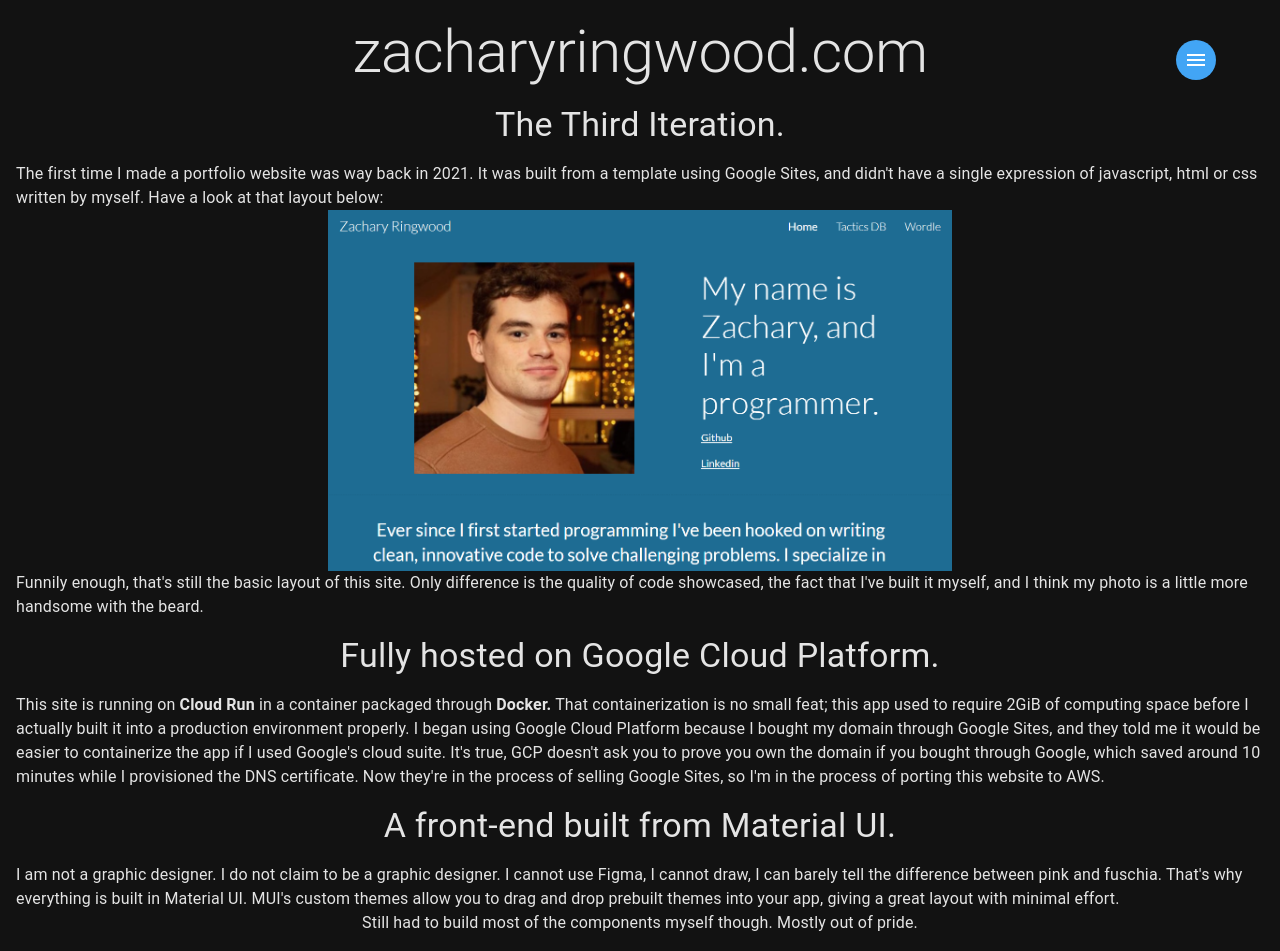
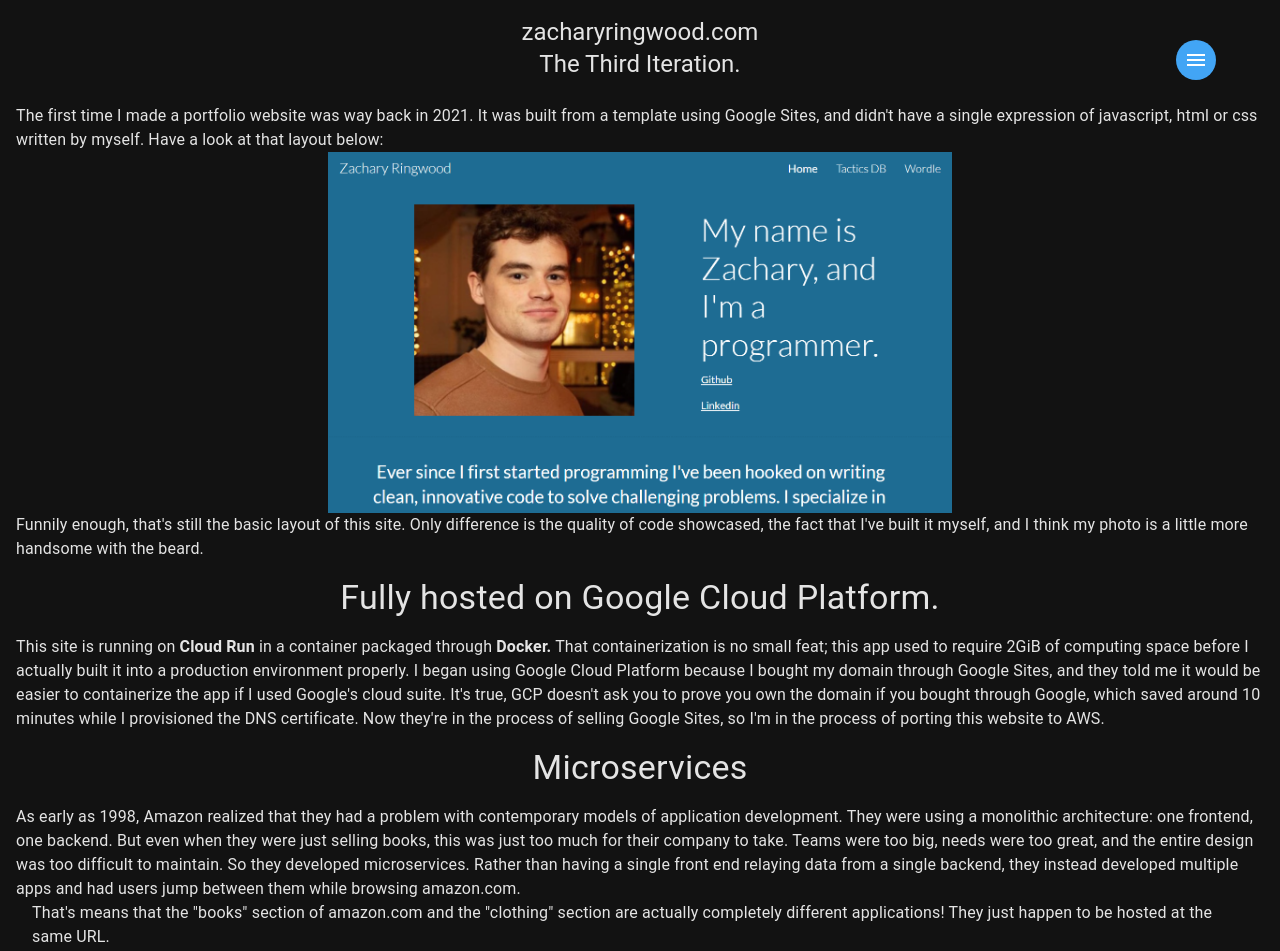
Before and after one commit to zringwood/portfolio-website, a React (Create React App) app: page /portfolio in a window 1280 px wide. Shown: the top 951 px of the page. Built offline with nearby package versions, Linux system fonts and the light colour scheme; the HTML template or start-up script is replaced by a standard one.

Commit message:
Fixed that goddamn title

```diff
--- a/src/pages/Portfolio/Portfolio.jsx
+++ b/src/pages/Portfolio/Portfolio.jsx
@@ -1,4 +1,4 @@
-import { Typography, useTheme, Box } from "@mui/material";
+import { Typography, useTheme, Box, Link } from "@mui/material";
 import { useState } from "react";
 import GoogleSite from '../../assets/images/googlesite.PNG'
 import CustomHook from '../../assets/images/customhook.PNG'
@@ -17,13 +17,17 @@
             justifyContent: "center",
             alignItems: "center",
             backgroundColor:"background.default"}}>
-        <Typography component="h2" variant="h2">zacharyringwood.com</Typography>
-        <Typography component="h4" variant="h4">The Third Iteration.</Typography>
+        <Typography component="h1" variant="h5">zacharyringwood.com</Typography>
+        <Typography component="h2" variant="h5" sx={{marginBottom:theme.spacing(3)}}>The Third Iteration.</Typography>
         <Typography variant="body1">The first time I made a portfolio website was way back in 2021. It was built from a template using Google Sites, and didn't have a single expression of javascript, html or css written by myself. Have a look at that layout below:</Typography>
         <img className="portfolio__img" src = {GoogleSite} alt="My old portfolio"></img>
         <Typography variant="body1">Funnily enough, that's still the basic layout of this site. Only difference is the quality of code showcased, the fact that I've built it myself, and I think my photo is a little more handsome with the beard.</Typography>
         <Typography variant="h4" component="h4">Fully hosted on Google Cloud Platform.</Typography>
         <Typography variant="body1">This site is running on <b>Cloud Run</b> in a container packaged through <b>Docker.</b> That containerization is no small feat; this app used to require 2GiB of computing space before I actually built it into a production environment properly. I began using Google Cloud Platform because I bought my domain through Google Sites, and they told me it would be easier to containerize the app if I used Google's cloud suite. It's true, GCP doesn't ask you to prove you own the domain if you bought through Google, which saved around 10 minutes while I provisioned the DNS certificate. Now they're in the process of selling Google Sites, so I'm in the process of porting this website to AWS.</Typography>
+        <Typography variant="h4">Microservices</Typography>
+        <Typography variant="body1">As early as 1998, Amazon realized that they had a problem with contemporary models of application development. They were using a <span color={theme.palette.secondary}>monolithic</span> architecture: one frontend, one backend. But even when they were just selling books, this was just too much for their company to take. Teams were too big, needs were too great, and the entire design was too difficult to maintain. So they developed <span color={theme.palette.secondary}>microservices.</span> Rather than having a single front end relaying data from a single backend, they instead developed multiple apps and had users jump between them while browsing amazon.com.</Typography>
+        <Typography variant="body1" sx={{margin:`0 ${theme.spacing(2)}`}}>That's means that the "books" section of amazon.com and the "clothing" section are actually completely different applications! They just happen to be hosted at the same URL.</Typography>
+        <Typography variant="body1">This is the same model I used to build my portfolio. When you give <Link href="https://tactics.zacharyringwood.com">Tactics DB</Link> a try, you're not going to the same application as my portfolio. Instead you're going to a completely different applicaation, and it just happens to be seamlessly linked to the rest of my portfolio through react-router-dom. This means each project is easy to maintain independently, and minimizes the risk of bugs destroying my website.</Typography>
         <Typography variant="h4" component="h4">A front-end built from Material UI. </Typography>
         <Typography variant="body1">I am not a graphic designer. I do not claim to be a graphic designer. I cannot use Figma, I cannot draw, I can barely tell the difference between pink and fuschia. That's why everything is built in Material UI. MUI's custom themes allow you to drag and drop prebuilt themes into your app, giving a great layout with minimal effort. </Typography>
         <Typography variant="body1">Still had to build most of the components myself though. Mostly out of pride.</Typography>
```
